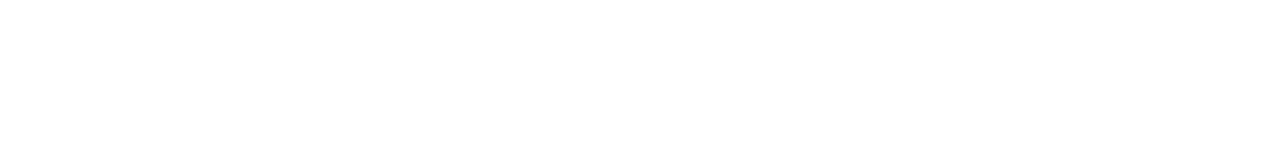
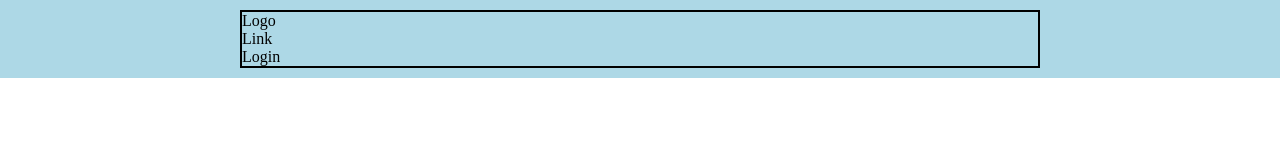
Before and after one commit to emilianoaprile/htmlcss-struttura-discord, a plain HTML site: page index.html in a window 1280 px wide. Drawn offline with Linux system fonts and the light colour scheme.

Commit message:
added - CSS debug header rules + container rules

```diff
--- a/CSS/app.css
+++ b/CSS/app.css
@@ -3,3 +3,17 @@
     padding: 0;
     box-sizing: border-box;
 }
+
+.container {
+    max-width: 800px;
+    margin: 0 auto;
+    border: 1px solid black;
+}
+
+/* DEBUG */
+
+.debug .page-header {
+    padding: 10px;
+    min-height: 50px;
+    background-color: #ADD8E6;
+}
--- a/index.html
+++ b/index.html
@@ -11,13 +11,13 @@
     <!-- Header + Nav -->
     <header class="page-header">
 
-        <nav class="nav-header">
+        <nav class="nav-header container">
 
             <div class="container">
                 <div class="row">
-                    <div class="col"></div>
-                    <div class="col"></div>
-                    <div class="col"></div>
+                    <div class="col">Logo</div>
+                    <div class="col">Link</div>
+                    <div class="col">Login</div>
                 </div>
             </div>
 
```
